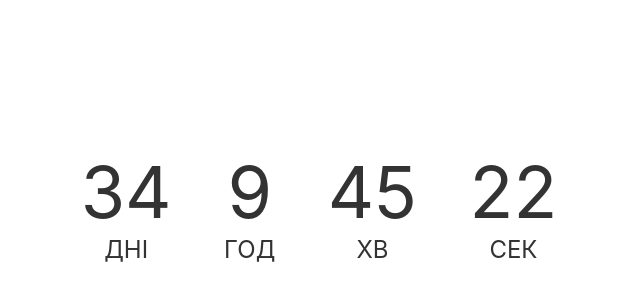
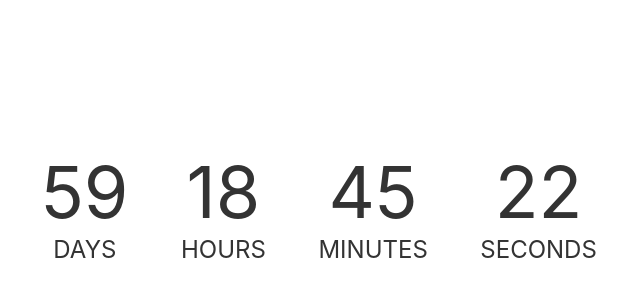
Before and after one commit to aslubsky/simple-countdown, a plain HTML site: page index.html in a window 1280 px wide. Shown: the part 194-494 px from the top of the page, without its empty margins (321-961 px from the left). Drawn offline with Linux system fonts and the light colour scheme.

Commit message:
Update index.html

```diff
--- a/index.html
+++ b/index.html
@@ -61,10 +61,10 @@ body {
 <body>
 <div class="container">
   <ul>
-    <li><span id="days"></span>дні</li>
-    <li><span id="hours"></span>год</li>
-    <li><span id="minutes"></span>хв</li>
-    <li><span id="seconds"></span>сек</li>
+    <li><span id="days"></span>days</li>
+    <li><span id="hours"></span>Hours</li>
+    <li><span id="minutes"></span>Minutes</li>
+    <li><span id="seconds"></span>Seconds</li>
   </ul>
 </div>
 <script>
@@ -73,7 +73,7 @@ const second = 1000,
       hour = minute * 60,
       day = hour * 24;
 
-let countDown = new Date('Sep 30, 2020 00:00:00').getTime(),
+let countDown = new Date('Oct 25, 2020 09:00:00').getTime(),
     x = setInterval(function() {
 
       let now = new Date().getTime(),
```
